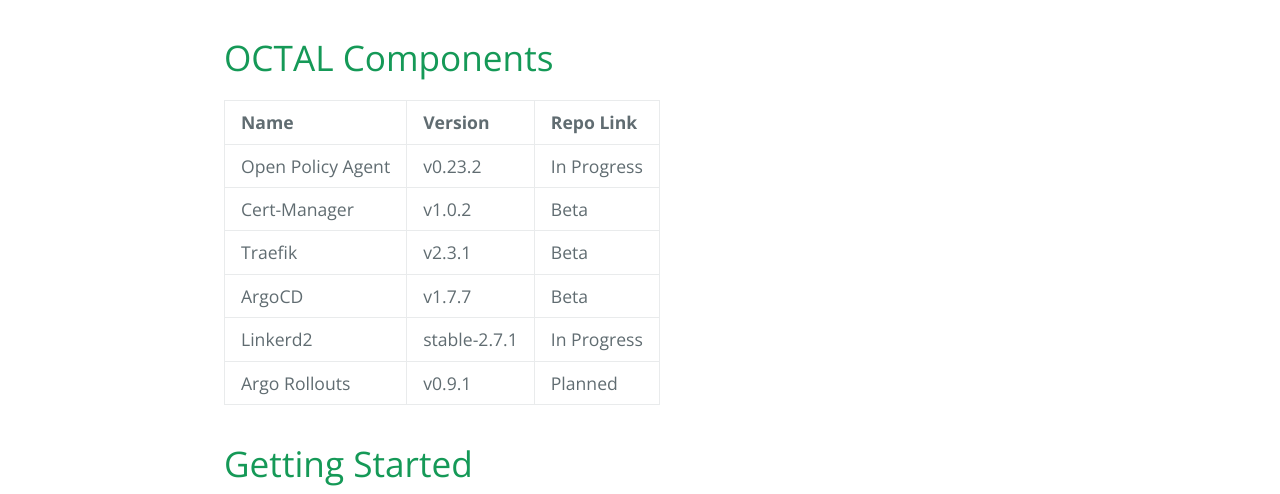
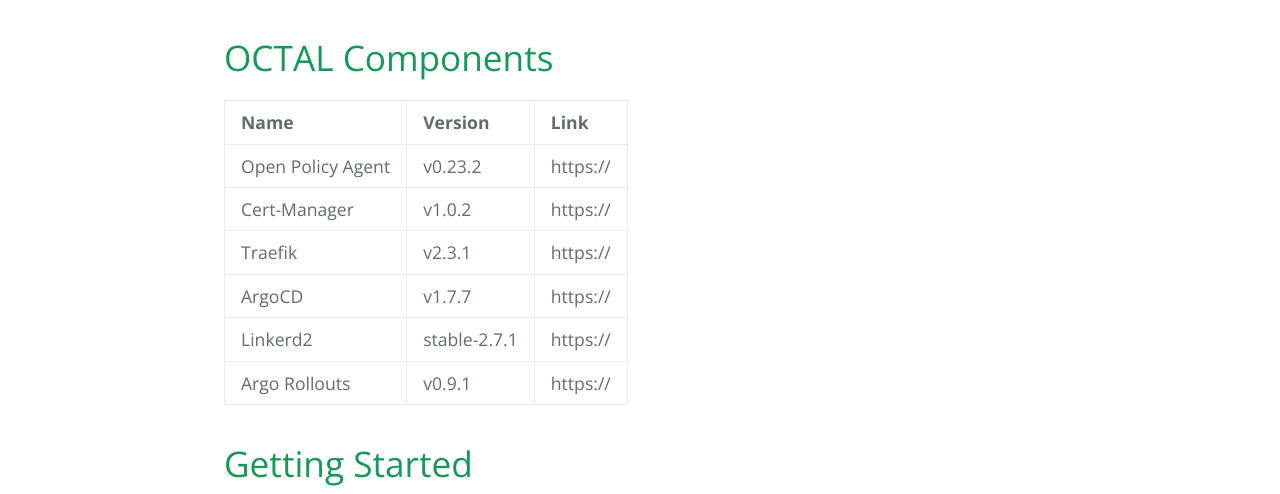
Before and after one commit to project-octal/project-octal.github.io, a Jekyll site: the page built from index.md, in a window 1280 px wide. Shown: the part 402-896 px from the top of the page. Built offline with Jekyll 4.4.1, drawn with Linux system fonts in a browser that asks for light colours.

Commit message:
fixed the table

```diff
--- a/index.md
+++ b/index.md
@@ -6,14 +6,14 @@
 
 # OCTAL Components
 
-| Name                   | Version       | Repo Link    |
+| Name                   | Version       | Link         |
 |:-----------------------|:--------------|:-------------|
-| Open Policy Agent      | v0.23.2       | In Progress  |
-| Cert-Manager           | v1.0.2        | Beta         |
-| Traefik                | v2.3.1        | Beta         |
-| ArgoCD                 | v1.7.7        | Beta         |
-| Linkerd2               | stable-2.7.1  | In Progress  |
-| Argo Rollouts          | v0.9.1        | Planned      |
+| Open Policy Agent      | v0.23.2       | https://     |
+| Cert-Manager           | v1.0.2        | https://     |
+| Traefik                | v2.3.1        | https://     |
+| ArgoCD                 | v1.7.7        | https://     |
+| Linkerd2               | stable-2.7.1  | https://     |
+| Argo Rollouts          | v0.9.1        | https://     |
 
 # Getting Started
 
```
